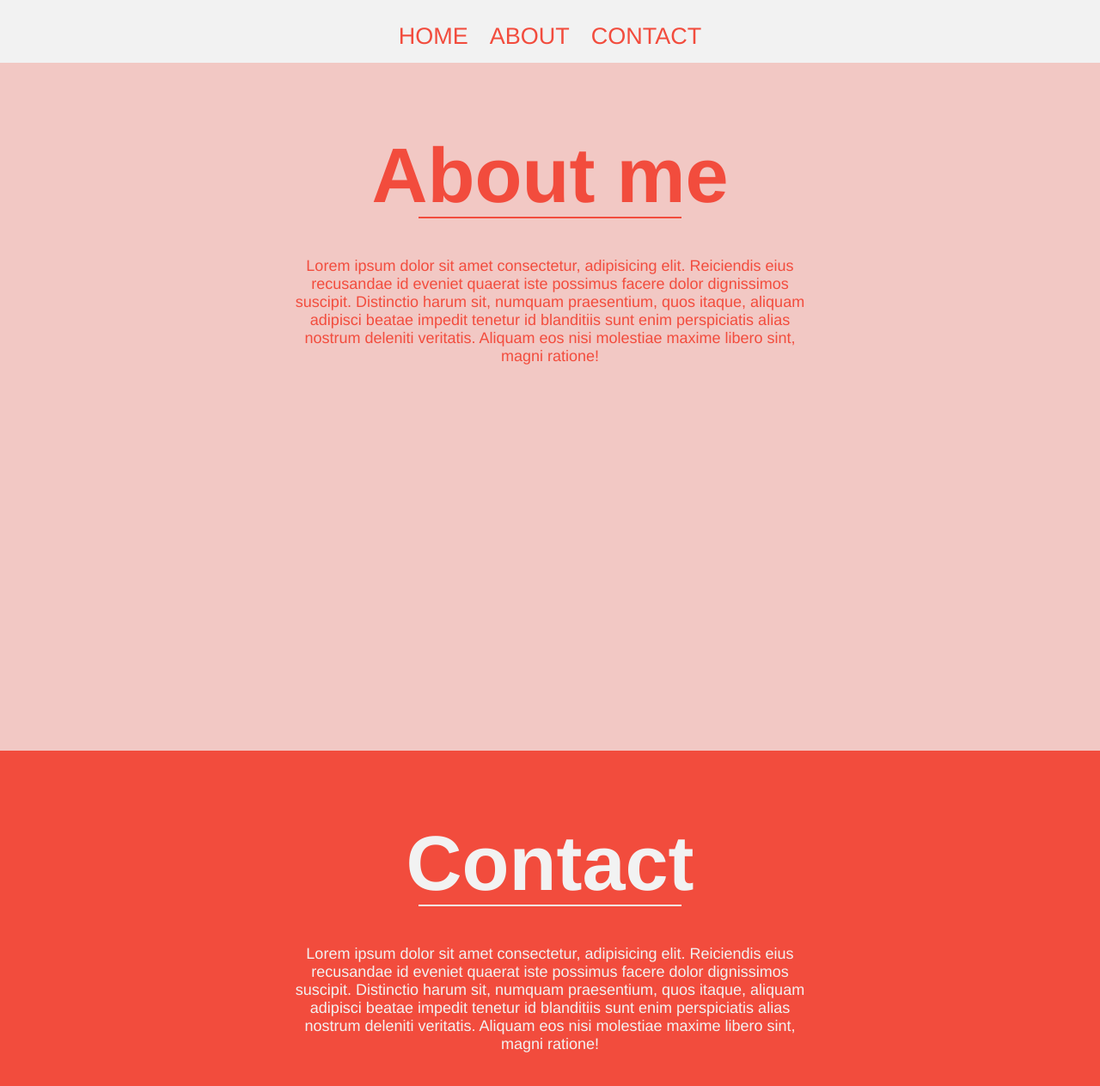
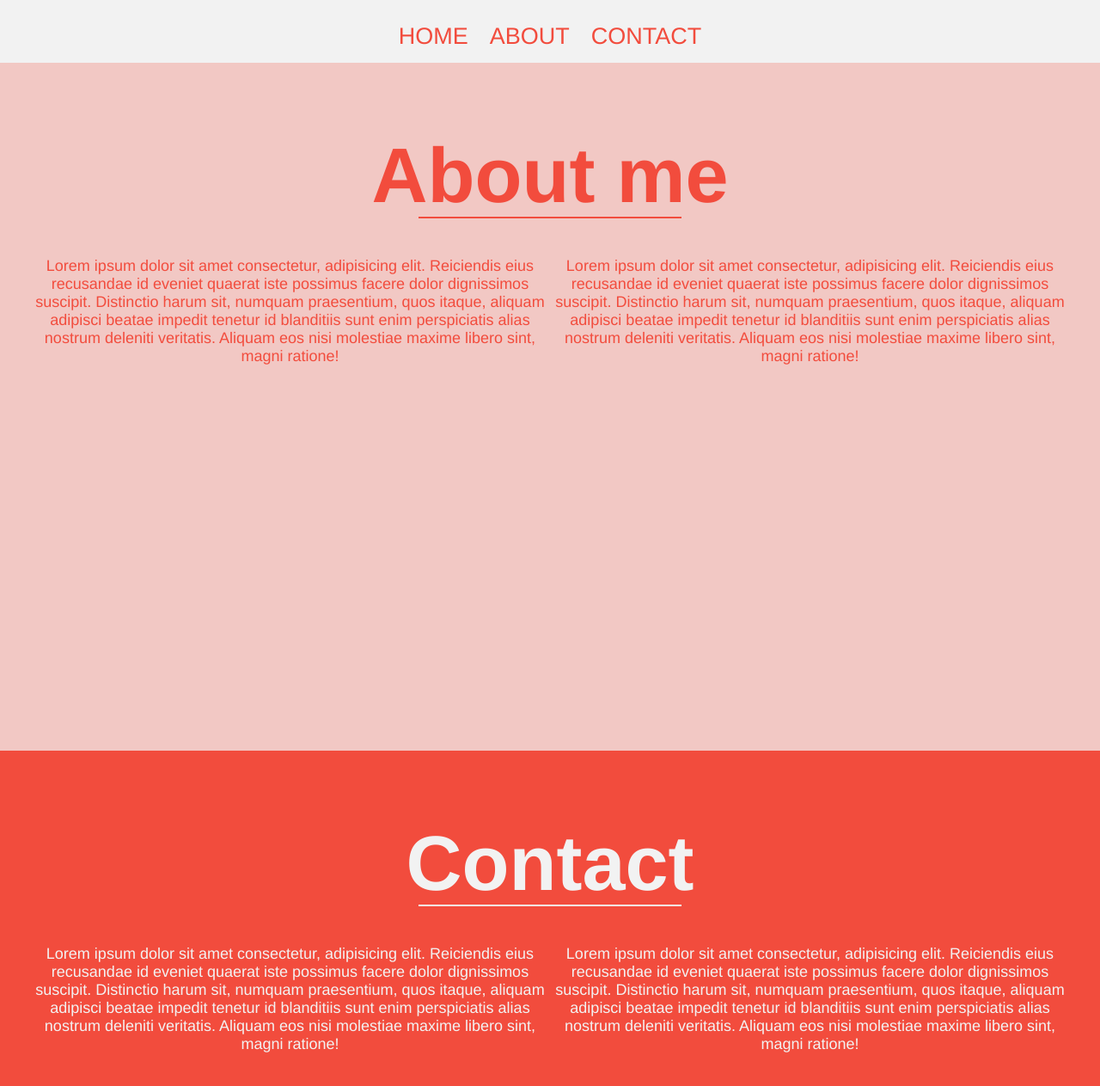
Before and after one commit to markodufala/markodufala.github.io, a plain HTML site: page index.html in a window 1280 px wide. Shown: the part 727-1990 px from the top of the page at 86% size. Drawn offline with nearby package versions, Linux system fonts and the light colour scheme.

Commit message:
Update index.html

```diff
--- a/index.html
+++ b/index.html
@@ -21,6 +21,7 @@
           <li><a href="#screen3">Contact</a></li>
         </ul>
       </nav>
+      <img src="img/melon.png" alt="watermelon" />
     </section>
 
     <section id="screen2">
@@ -34,10 +35,26 @@
         perspiciatis alias nostrum deleniti veritatis. Aliquam eos nisi
         molestiae maxime libero sint, magni ratione!
       </p>
+      <p>
+        Lorem ipsum dolor sit amet consectetur, adipisicing elit. Reiciendis
+        eius recusandae id eveniet quaerat iste possimus facere dolor
+        dignissimos suscipit. Distinctio harum sit, numquam praesentium, quos
+        itaque, aliquam adipisci beatae impedit tenetur id blanditiis sunt enim
+        perspiciatis alias nostrum deleniti veritatis. Aliquam eos nisi
+        molestiae maxime libero sint, magni ratione!
+      </p>
     </section>
     <section id="screen3">
       <h1>Contact</h1>
       <hr class="dark mb-5" />
+      <p>
+        Lorem ipsum dolor sit amet consectetur, adipisicing elit. Reiciendis
+        eius recusandae id eveniet quaerat iste possimus facere dolor
+        dignissimos suscipit. Distinctio harum sit, numquam praesentium, quos
+        itaque, aliquam adipisci beatae impedit tenetur id blanditiis sunt enim
+        perspiciatis alias nostrum deleniti veritatis. Aliquam eos nisi
+        molestiae maxime libero sint, magni ratione!
+      </p>
       <p>
         Lorem ipsum dolor sit amet consectetur, adipisicing elit. Reiciendis
         eius recusandae id eveniet quaerat iste possimus facere dolor
```
